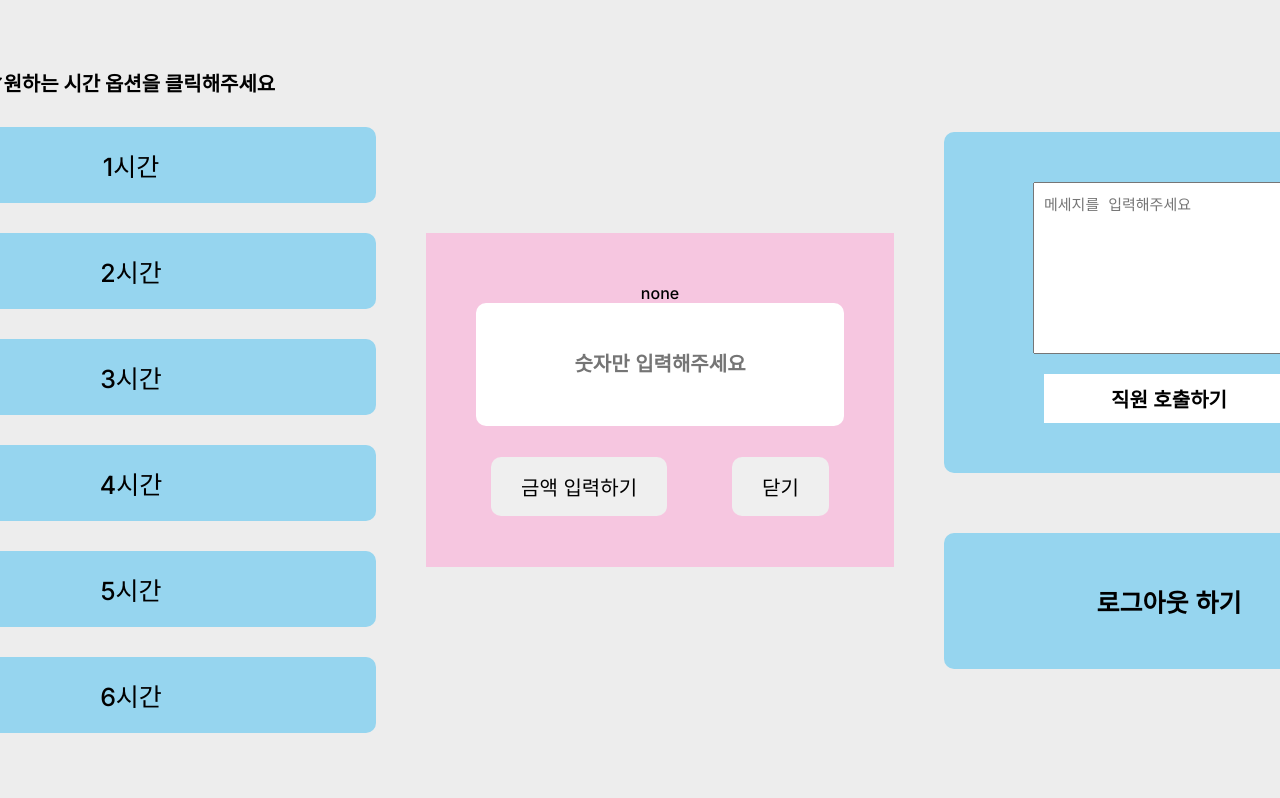
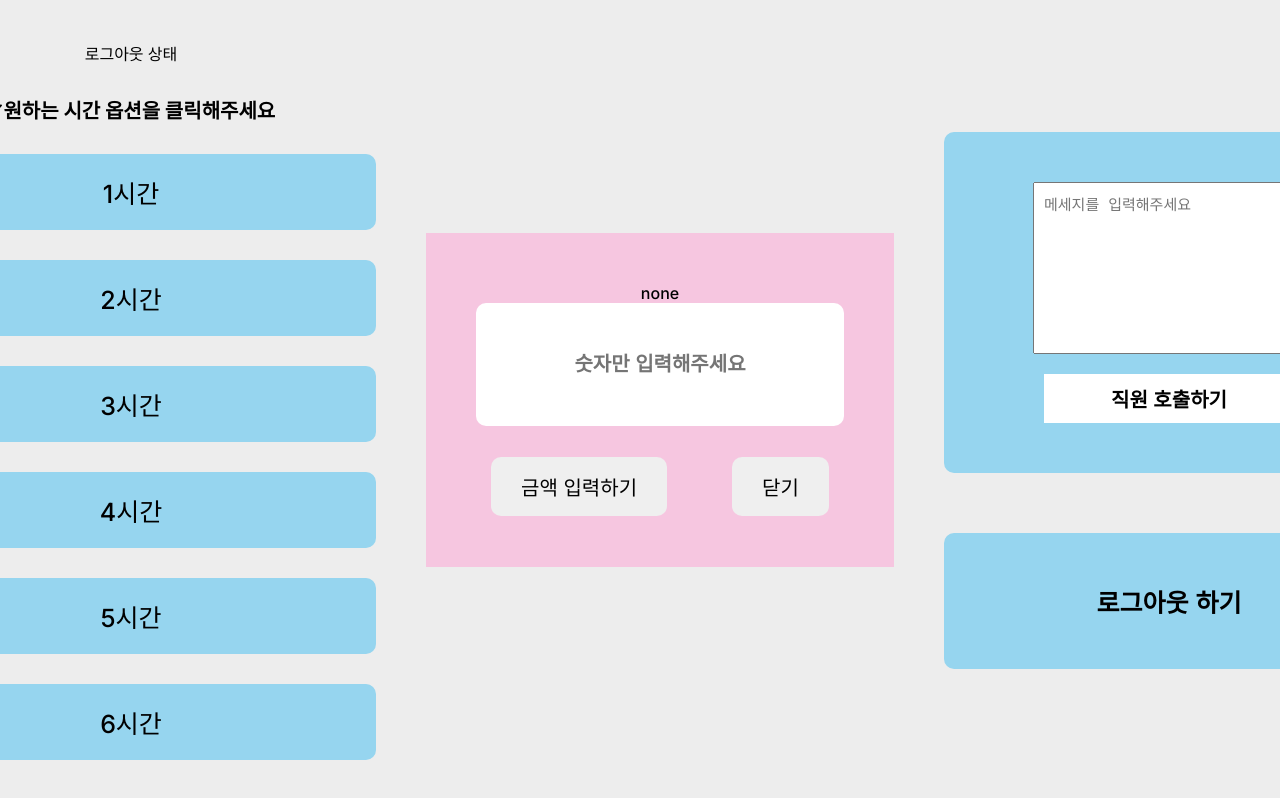
Before and after one commit to MJspace/OOAD_Project_Front, a React (Create React App) app: page /cash in a window 1280 px wide. Shown: the top 798 px of the page. Built offline with nearby package versions, Linux system fonts and the light colour scheme; no server answers.

Commit message:
페이지 라우팅시 state 유지 밑 연동

```diff
--- a/src/App.js
+++ b/src/App.js
@@ -8,6 +8,7 @@ import Cash from "./page/CashPage";
 
 function App() {
   const [webSocketClient, setWebSocketClient] = useState(null);
+  const [loginName, setLoginName] = useState(null);
 
   useEffect(() => {
     const client = new WebSocketClient("ws://localhost");
@@ -43,15 +44,15 @@ function App() {
         <Routes>
           <Route
             path="/"
-            element={<LogIn webSocketClient={webSocketClient} />}
+            element={<LogIn webSocketClient={webSocketClient} loginName={loginName} setLoginName={setLoginName} />}
           />
           <Route
             path="/signup"
-            element={<SignUp webSocketClient={webSocketClient} />}
+            element={<SignUp webSocketClient={webSocketClient} loginName={loginName} />}
           />
           <Route
             path="/cash"
-            element={<Cash webSocketClient={webSocketClient} />}
+            element={<Cash webSocketClient={webSocketClient} loginName={loginName} />}
           />
         </Routes>
       </BrowserRouter>
--- a/src/page/CashPage.js
+++ b/src/page/CashPage.js
@@ -3,7 +3,7 @@ import { useState } from "react";
 import { useNavigate } from "react-router-dom";
 import CashModal from "../components/CashModal";
 
-const CashPage = ({webSocketClient}) => {
+const CashPage = ({webSocketClient, loginName}) => {
   const signupnavigate = useNavigate(); //로그아웃하면 첫 화면인 로그인페이지로 돌아감
   const onClickLogout = () => {
     signupnavigate("/");
@@ -25,6 +25,7 @@ const CashPage = ({webSocketClient}) => {
   return (
     <Container>
       <CashWrapper>
+        {loginName === null ? "로그아웃 상태" : `로그인: ${loginName}`}
         <span style={{ fontWeight: "bold", fontSize: "20px" }}>
           ✔원하는 시간 옵션을 클릭해주세요
         </span>
--- a/src/page/LoginPage.js
+++ b/src/page/LoginPage.js
@@ -3,11 +3,10 @@ import Input from "../components/Input";
 import { useNavigate } from "react-router-dom";
 import { useEffect, useState } from "react";
 
-const LoginPage = ({webSocketClient}) => {
-  const signupnavigate = useNavigate();
+const LoginPage = ({webSocketClient, loginName, setLoginName}) => {
+  const navigator = useNavigate();
   const [id, setId] = useState("");
   const [pw, setPw] = useState("");
-  const [loginName, setLoginName] = useState(null);
   const onChangeId = (e) => {
     setId(e.target.value);
   };
@@ -15,7 +14,7 @@ const LoginPage = ({webSocketClient}) => {
     setPw(e.target.value);
   };
   const onClickSignup = () => {
-    signupnavigate("/signup");
+    navigator("/signup");
   };
 
 
@@ -76,6 +75,7 @@ const LoginPage = ({webSocketClient}) => {
             <ButtonWrapper>
               <Button onClick={submitData}>로그인</Button>
               <Button onClick={onClickSignup}>회원가입</Button>
+              <Button onClick={() => navigator("/cash")}>캐시 페이지로 임시 이동</Button>
             </ButtonWrapper>
           </BoxWrapper>
         </Wrapper>
--- a/src/page/SignUp.js
+++ b/src/page/SignUp.js
@@ -3,7 +3,7 @@ import Input from "../components/Input";
 import { useNavigate } from "react-router-dom";
 import { useState } from "react";
 
-const LoginPage = ({webSocketClient}) => {
+const LoginPage = ({webSocketClient, loginName}) => {
   const signupnavigate = useNavigate();
   const [id, setId] = useState("");
   const [pw, setPw] = useState("");
```
